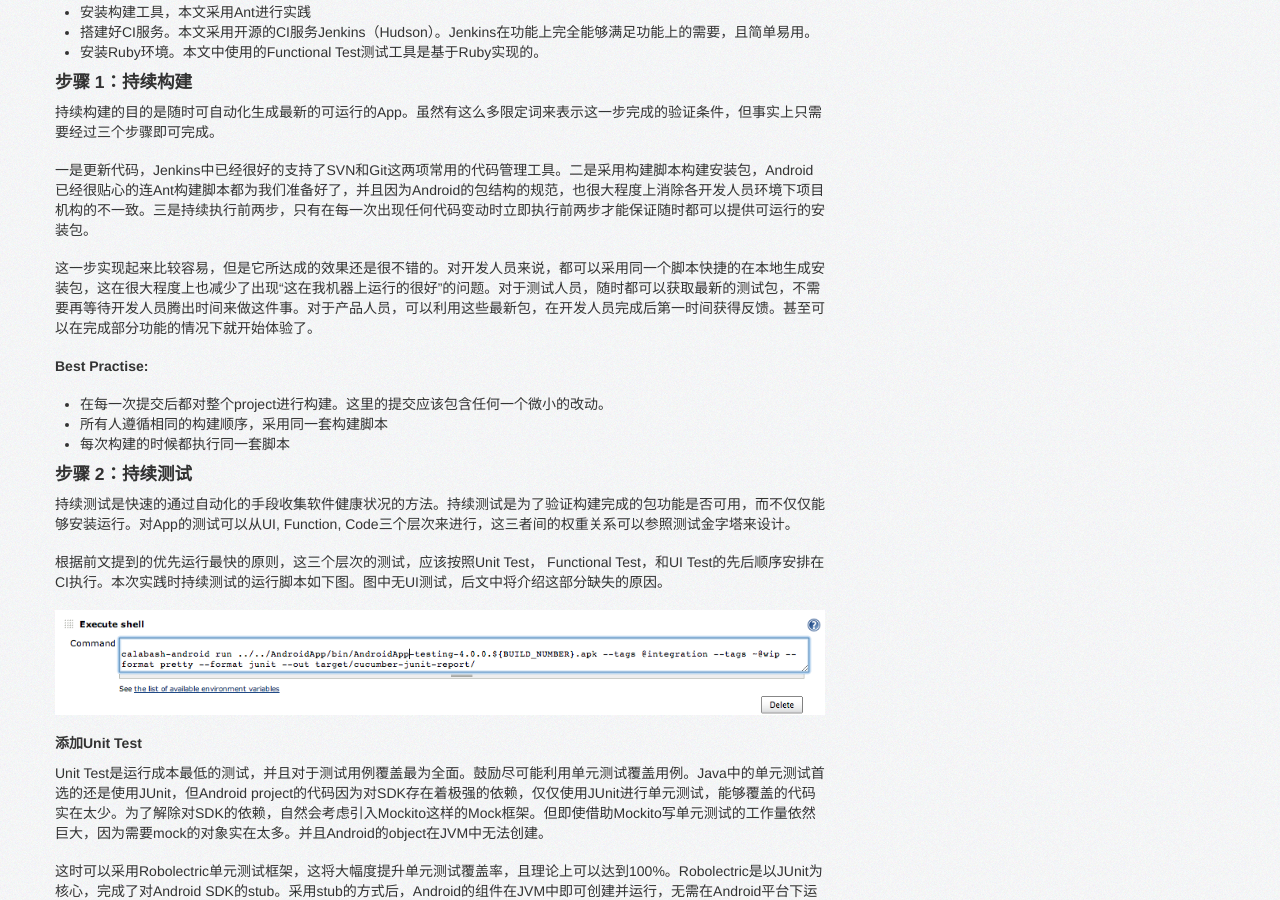
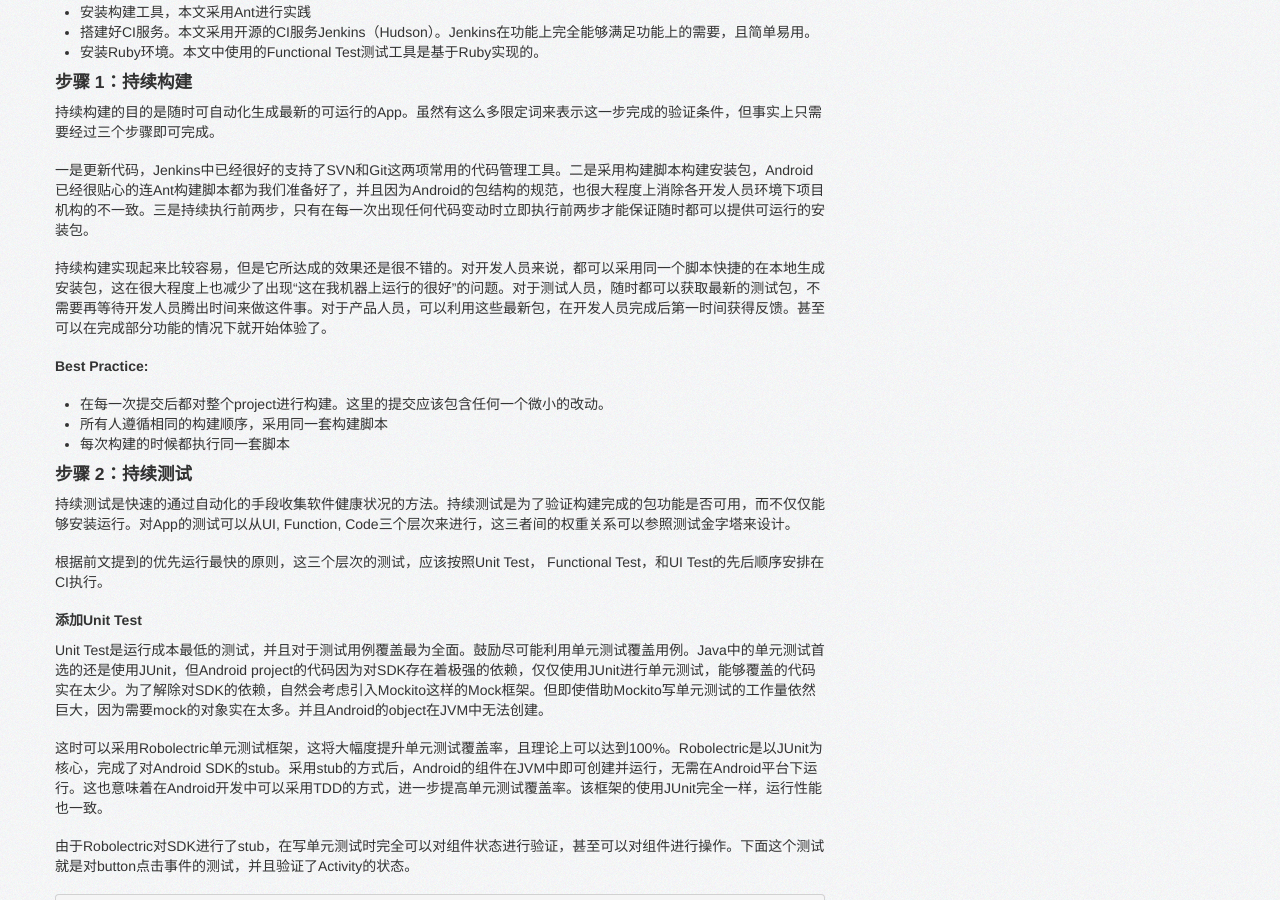
Before and after one commit to zhuao/zhuao.github.com, a Jekyll site: the page built from _posts/2013-05-14-implementation_ci_in_android.md, in a window 1280 px wide and 900 px high, scrolled down 2115 px. Built offline with Jekyll 4.4.1, drawn with Linux system fonts in a browser that asks for light colours; nearby versions of some CDN libraries; Markdown is read by kramdown in place of the engine named in the settings; some of the changed text lies outside the part shown.

Commit message:
[zhuao]fix image

```diff
--- a/_posts/2013-05-14-implementation_ci_in_android.md
+++ b/_posts/2013-05-14-implementation_ci_in_android.md
@@ -57,9 +57,9 @@ CI中各个步骤执行先后顺序的安排，应该是执行时间较短的优
 
 一是更新代码，Jenkins中已经很好的支持了SVN和Git这两项常用的代码管理工具。二是采用构建脚本构建安装包，Android已经很贴心的连Ant构建脚本都为我们准备好了，并且因为Android的包结构的规范，也很大程度上消除各开发人员环境下项目机构的不一致。三是持续执行前两步，只有在每一次出现任何代码变动时立即执行前两步才能保证随时都可以提供可运行的安装包。
 
-这一步实现起来比较容易，但是它所达成的效果还是很不错的。对开发人员来说，都可以采用同一个脚本快捷的在本地生成安装包，这在很大程度上也减少了出现“这在我机器上运行的很好”的问题。对于测试人员，随时都可以获取最新的测试包，不需要再等待开发人员腾出时间来做这件事。对于产品人员，可以利用这些最新包，在开发人员完成后第一时间获得反馈。甚至可以在完成部分功能的情况下就开始体验了。
+持续构建实现起来比较容易，但是它所达成的效果还是很不错的。对开发人员来说，都可以采用同一个脚本快捷的在本地生成安装包，这在很大程度上也减少了出现“这在我机器上运行的很好”的问题。对于测试人员，随时都可以获取最新的测试包，不需要再等待开发人员腾出时间来做这件事。对于产品人员，可以利用这些最新包，在开发人员完成后第一时间获得反馈。甚至可以在完成部分功能的情况下就开始体验了。
 
-**Best Practise:**
+**Best Practice:**
 
 * 在每一次提交后都对整个project进行构建。这里的提交应该包含任何一个微小的改动。
 * 所有人遵循相同的构建顺序，采用同一套构建脚本
@@ -68,9 +68,7 @@ CI中各个步骤执行先后顺序的安排，应该是执行时间较短的优
 #### 步骤 2：持续测试
 持续测试是快速的通过自动化的手段收集软件健康状况的方法。持续测试是为了验证构建完成的包功能是否可用，而不仅仅能够安装运行。对App的测试可以从UI, Function, Code三个层次来进行，这三者间的权重关系可以参照测试金字塔来设计。
 
-根据前文提到的优先运行最快的原则，这三个层次的测试，应该按照Unit Test， Functional Test，和UI Test的先后顺序安排在CI执行。本次实践时持续测试的运行脚本如下图。图中无UI测试，后文中将介绍这部分缺失的原因。
-
-  ![run calabash script](/assets/attachment/run_calabash_script.png)
+根据前文提到的优先运行最快的原则，这三个层次的测试，应该按照Unit Test， Functional Test，和UI Test的先后顺序安排在CI执行。
 
 ##### 添加Unit Test
 Unit Test是运行成本最低的测试，并且对于测试用例覆盖最为全面。鼓励尽可能利用单元测试覆盖用例。Java中的单元测试首选的还是使用JUnit，但Android project的代码因为对SDK存在着极强的依赖，仅仅使用JUnit进行单元测试，能够覆盖的代码实在太少。为了解除对SDK的依赖，自然会考虑引入Mockito这样的Mock框架。但即使借助Mockito写单元测试的工作量依然巨大，因为需要mock的对象实在太多。并且Android的object在JVM中无法创建。
@@ -209,7 +207,7 @@ Android在新近退出了UI测试工具UIAutomator。此工具仅支持Android4.
 
 
 #### 步骤 3：持续检查
-Continuous Inspection是对于代码本身检测和反馈。检测主要通过对代码静态分析验证代码风格，编程规范，代码复用，代码语言中的Best Practise等多个维度的代码质量。
+持续检查是对于代码本身检测和反馈。检测主要通过对代码静态分析验证代码风格，编程规范，代码复用，代码语言中的Best Practice等多个维度的代码质量。
 
 Sonar作为一个开源的代码质量检测工具，涵盖了7项代码质量检测方式。这充分满足Android平台下对于代码质量的检测分析。Sonar分为两部分一部分是代码分析工具，另一部分是数据分析展示的Server。
 
@@ -226,7 +224,7 @@ Sonar的分析工具也有多种运行方式，可以由Ant script, Jenkins plug
     </target>
 
 
-**Best Practise:**
+**Best Practice:**
 
 * 将测试覆盖率，代码分析结果透明化
 * 持续降低代码复杂度
@@ -245,7 +243,7 @@ Dropbox作为一个云存储平台，在Android终端设备上可以轻松下载
 		<copy file="${basedir}/bin/AndroidApp-prod-${VERSION_NUMBER}.apk" todir="${dropbox.dir}/AndroidApp/R4/${VERSION_NUMBER}" overwrite="true" />
 	</target>
 
-**Best practise:**
+**Best Practice:**
 
 * 保证任何时间都能够发布可用的程序
 * 为每一次build打上build号
@@ -262,7 +260,7 @@ CI不同阶段产生了不同维度的反馈，如单元测试报告，测试覆
 
 Feedback的通知方式有很多种，不一定要采用邮件通知的方式。可以寻找更加有趣的方式，如果播放音乐和设置警报灯。在每一次Build成功或失败后都播放一段有趣的音乐，打开不同颜色的警报灯，这两种方法都是是一种简单有效的方式，可以让项目所有人都获取到最为关键的信息。
 
-**Best Practise:**
+**Best Practice:**
 
 * 向所有团队成员公布Feedback
 * 形成持续的发布Feedback的机制
```
